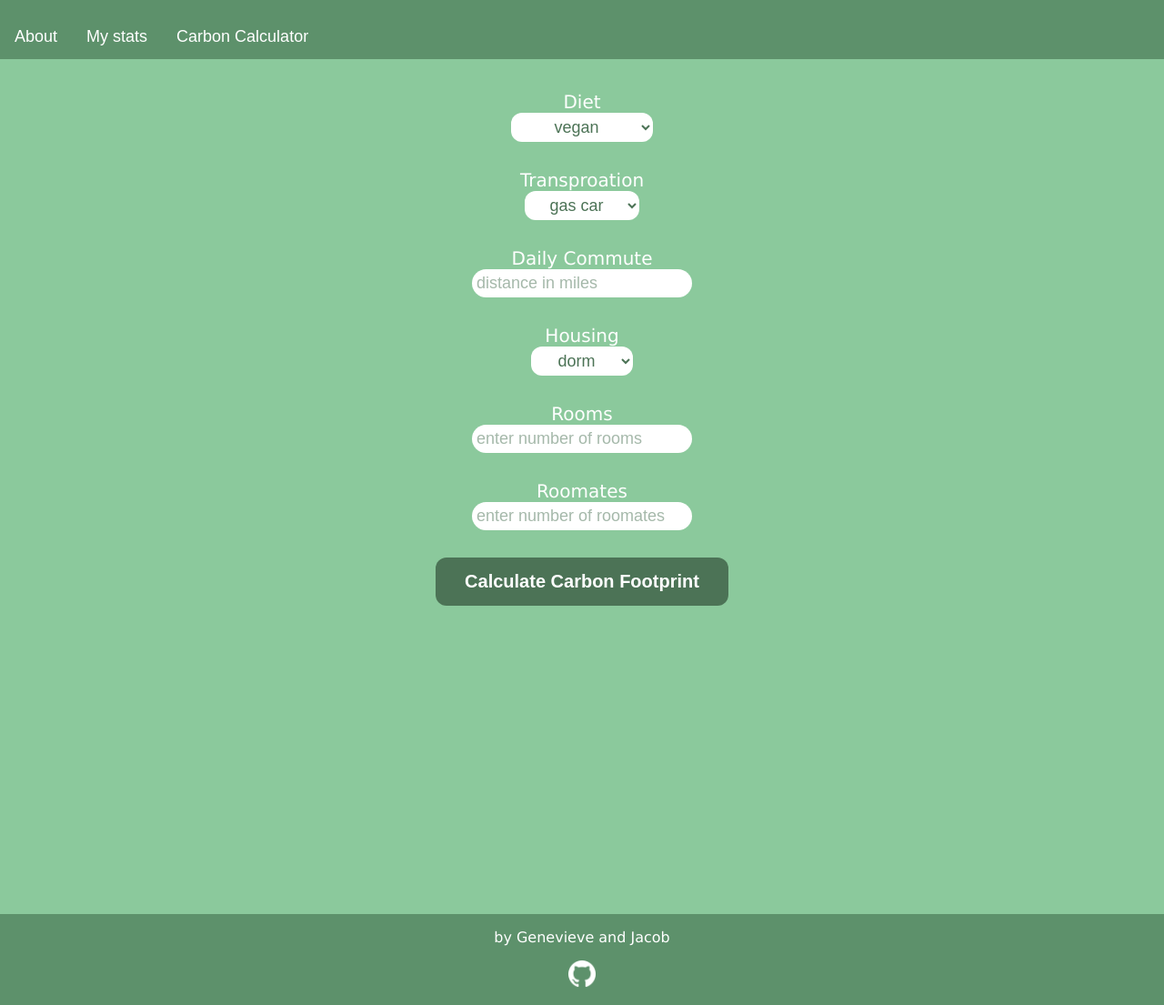
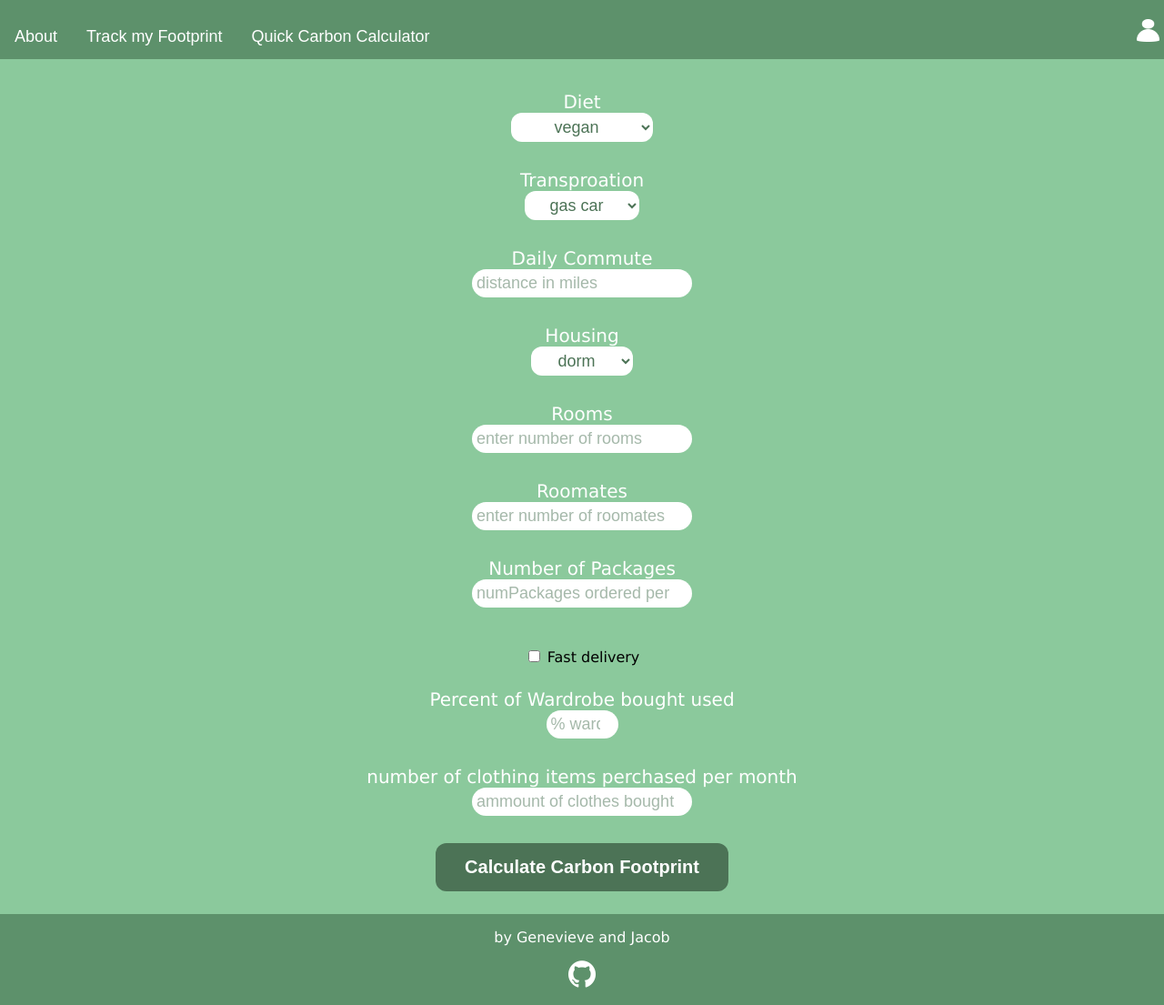
Before and after one commit to GenevieveDorrell/Carbon-FootPrint-Calucaltor, a Flask app: page / in a window 1280 px wide. Shown: the part 75-1180 px from the top of the page at 91% size. Run offline with Flask 2, Linux system fonts and the light colour scheme; the visitor is signed in with stand-in values (Sample User, id 1); some libraries are stand-ins or nearby versions.

Commit message:
some bugs

```diff
--- a/Consumer.py
+++ b/Consumer.py
@@ -25,6 +25,8 @@ clothing_n:
 
 def consumer_footprt_percent(clothing_n, used_clothing, pkgs_n,fast_delivery = False):
     carbon = 0
+    if used_clothing >= 1:
+        used_clothing = used_clothing/100
     if fast_delivery:
         # Multiply number of monthly packages by carbon per package by number of months
         carbon = ONLINE_PKG_ONE_DAY * pkgs_n * 12
--- a/forms.py
+++ b/forms.py
@@ -1,13 +1,24 @@
 
 from flask_wtf import FlaskForm
-from wtforms import StringField, PasswordField, BooleanField, SubmitField, SelectField, IntegerField
-from wtforms.validators import DataRequired
+from wtforms import StringField, PasswordField, BooleanField, SubmitField, SelectField, IntegerField, validators
+from wtforms.validators import DataRequired, EqualTo, Length, NumberRange
 
 class LoginForm(FlaskForm):
     username = StringField('Username', validators=[DataRequired()])
     password = PasswordField('Password', validators=[DataRequired()])
     remember_me = BooleanField('Remember Me')
+    register = SubmitField('create account')
     submit = SubmitField('sign in')
+
+class RegisterForm(FlaskForm):
+    username = StringField('Username', validators=[DataRequired(), Length(min=6,max=24,message="Password must be at leat 6 characters")])
+    password_set = PasswordField('Password', validators=[
+        DataRequired(),
+        EqualTo('confirm', message='Passwords must match')
+    ])
+    confirm = PasswordField('Repeat Password', validators=[DataRequired(),
+    Length(min=6,max=24,message="Password must be at leat 6 characters")
+    ])
     register = SubmitField('create account')
 
 
@@ -15,15 +26,14 @@ class CarbonFootprint(FlaskForm):
     food = SelectField('Diet', choices=[('vegan', 'vegan'), ('vegetarian', 'vegetarian'),
      ('white_meat_only', 'white meat only'), ('med_meat', 'medium meat'), ('high_meat', 'high meat')])
     travel_method = SelectField('Transproation', choices=[('gcar','gas car'),('hcar', 'hybrid car'),('bus', 'bus'),('non_motor', 'walk or bike')])
-    distance = IntegerField('Daily Commute', validators=[DataRequired()])
+    distance = IntegerField('Daily Commute', validators=[DataRequired(), NumberRange(min=0, max=None, message="Cannot enter a negative distance")])
     housing = SelectField('Housing', choices=[('dorm', 'dorm'),('off_apartment','apartment'),('off_house','house')])
-    numRooms = IntegerField('Rooms', validators=[DataRequired()])
-    numRoomates = IntegerField('Roomates', validators=[DataRequired()])
-    numPackages = IntegerField('Number of Packages', validators=[DataRequired()])
+    numRooms = IntegerField('Rooms', validators=[DataRequired(), NumberRange(min=0, max=None, message="Cannot enter a negative distance")])
+    numRoomates = IntegerField('Roomates', validators=[DataRequired(), NumberRange(min=0, max=None, message="Cannot enter a negative distance")])
+    numPackages = IntegerField('Number of Packages', validators=[DataRequired(), NumberRange(min=0, max=None, message="Cannot enter a negative distance")])
+    fast_delivery = BooleanField("Fast delivery")
+    used_clothing = IntegerField('Percent of Wardrobe bought used', validators=[DataRequired(), NumberRange(min=0, max=100, message="enter a percentage ie. 0-1 or 1-100")])#add min and max
+    clothing_purchased = IntegerField('number of clothing items perchased per month', validators=[DataRequired(), NumberRange(min=0, max=None, message="Cannot enter a negative distance")])
     track_submit = SubmitField('Track Carbon Footprint')
     submit = SubmitField('Calculate Carbon Footprint')
     delete = SubmitField('Delete Acount')
-    fast_delivery = BooleanField("Fast delivery")
-    packages = IntegerField('number of packages ordered per month', validators=[DataRequired()])
-    used_clothing = IntegerField('Percent of Wardrobe bought used', validators=[DataRequired()])#add min and max
-    clothing_purchased = IntegerField('number of clothing items perchased per month', validators=[DataRequired()])
--- a/static/css/home.css
+++ b/static/css/home.css
@@ -92,6 +92,7 @@ body {
   border-radius: 18px;
   transition: 0.3s;
   font-size: 18px;
+  width: fit-content;
 }
 
 .form-drop-down {
@@ -113,6 +114,11 @@ body {
   font-size: 20px;
   padding: 5px 5px;
 }
+.user{
+  float: right;
+  padding: 5px 5px;
+  background-color: #5d916b;
+}
 
 .form-button{
   background-color:  #4c7356;
--- a/templates/base.html
+++ b/templates/base.html
@@ -41,18 +41,21 @@
             <button class='tab' type="submit">About</button>
         </form>
         <form method="get" action="/account">
-            <button class='tab' type="submit">My stats</button>
+            <button class='tab' type="submit">Track my Footprint</button>
         </form>
         <form method="get" action="/">
-            <button class='tab' type="submit">Carbon Calculator</button>
-        </form></p>
+            <button class='tab' type="submit">Quick Carbon Calculator</button>
+        </form>
+        <a class="user" href="{{ url_for('logout') }}">
+            <img src="static/resources/PinClipart.png" alt="github" width="25" height="25">
+        </a></p>
         </div>
         {% block content %}{% endblock %}
         <div id=footer>
             <p>by Genevieve and Jacob</p>
             <p>
                 <a class="logo" href="https://github.com/GenevieveDorrell/Carbon-FootPrint-Calucaltor" target="_blank">
-                    <img src="static\resources\GitHub-Mark\PNG\GitHub-Mark-Light-64px.png" alt="github" width="30" height="30">
+                    <img src="static/resources/GitHub-Mark/PNG/GitHub-Mark-Light-120px-plus.png" alt="github" width="30" height="30">
                 </a>
             </p>
         </div>
--- a/templates/home.html
+++ b/templates/home.html
@@ -25,14 +25,38 @@
         {{ form.travel_method(class_="form-drop-down") }}</p>
         <p class="label">{{ form.distance.label }}<br>
         {{ form.distance(class_="form-style-username",placeholder="distance in miles") }}</p>
+        {% for error in form.distance.errors %}
+            <span style="color: white;">{{ error }}</span>
+        {% endfor %}
         <p class="label">{{ form.housing.label }}<br>
         {{ form.housing(class_="form-drop-down") }}</p>
         <p class="label">{{ form.numRooms.label }}<br>
         {{ form.numRooms(class_="form-style-username",placeholder="enter number of rooms") }}</p>
+        {% for error in form.numRooms.errors %}
+            <span style="color: white;">{{ error }}</span>
+        {% endfor %}
         <p class="label">{{ form.numRoomates.label }}<br>
         {{ form.numRoomates(class_="form-style-username",placeholder="enter number of roomates") }}</p>
-        <p class="label">{{ form.submit(class_="form-button") }}</p>
-      </form>
+        {% for error in form.numRoomates.errors %}
+            <span style="color: white;">{{ error }}</span>
+        {% endfor %}
+        <p class="label">{{ form.numPackages.label }}<br>
+        {{ form.numPackages(class_="form-style-username",placeholder="numPackages ordered per month") }}</p>
+        {% for error in form.numPackages.errors %}
+            <span style="color: white;">{{ error }}</span>
+        {% endfor %}
+        <br>{{ form.fast_delivery(class_="form-bool") }} {{ form.fast_delivery.label }}</p>
+        <p class="label">{{ form.used_clothing.label }}<br>
+        {{ form.used_clothing(class_="form-style-username",placeholder="% wardrobe bouught used") }}</p>
+        {% for error in form.used_clothing.errors %}
+            <span style="color: white;">{{ error }}</span>
+        {% endfor %}
+        <p class="label">{{ form.clothing_purchased.label }}<br>
+        {{ form.clothing_purchased(class_="form-style-username",placeholder="ammount of clothes bought each month") }}</p>
+        {% for error in form.clothing_purchased.errors %}
+            <span style="color: white;">{{ error }}</span>
+        {% endfor %}
+        <p>
           {% with messages = get_flashed_messages() %}
           {% if messages %}
             <ul class=flashes>
@@ -43,6 +67,9 @@
             {% endif %}
           {% endwith %}
           {% block body %}{% endblock %}
+          </p>
+        <p class="label">{{ form.submit(class_="form-button") }}</p>
+      </form>
   </div>
 </body>
 </html>
--- a/templates/login.html
+++ b/templates/login.html
@@ -19,7 +19,7 @@
             <span style="color: white;">{{ error }}</span>
             {% endfor %}
         </p>
-        <!--<p>{{ form.remember_me() }} {{ form.remember_me.label }}</p>-->
+
         {% with messages = get_flashed_messages() %}
         {% if messages %}
           <ul class=flashes>
@@ -30,6 +30,7 @@
         {% endif %}
       {% endwith %}
       {% block body %}{% endblock %}
+        <p class="label">{{ form.remember_me(class_="form-bool") }} {{ form.remember_me.label }}</p>
         <p>{{ form.submit(class_="form-button") }} {{ form.register(class_="form-button") }}</p>
     </form>
 
```
Also changed, not shown: templates/account.html (+14 -11 lines), templates/register.html (+13 -5 lines), webApp.py (+35 -10 lines), static/resources/Basic_UI_Icon_Pack_-_Flat_user-512.webp (deleted), static/resources/PinClipart.png (added), 3 other files. Lines whose indentation alone changed are shown as unchanged.
